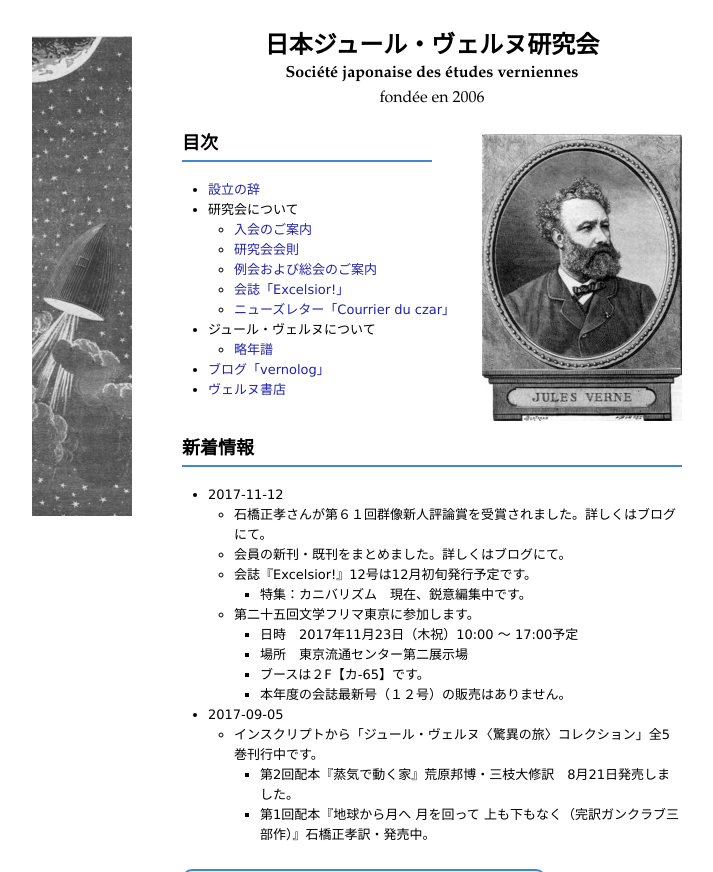
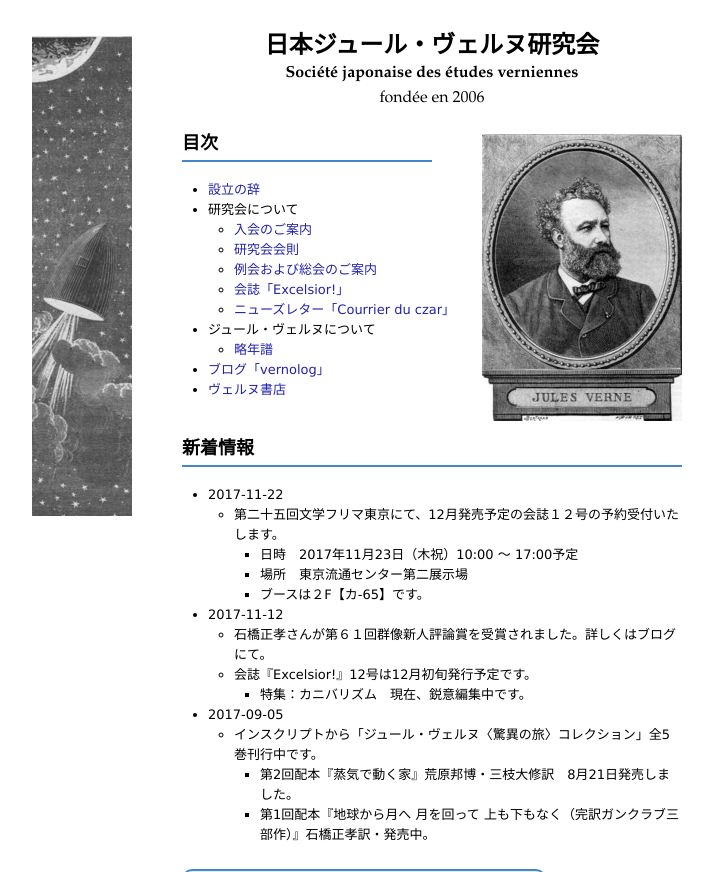
Before and after one commit to sjev2006/sjev2006.github.io, a Jekyll site: the page built from index.md, in a window 1280 px wide, cut to the strip 0-872 px from the top of the page. Shown: the whole strip, without its empty margins (283-996 px from the left). Built offline with Jekyll 4.4.1, drawn with Linux system fonts in a browser that asks for light colours.

Commit message:
Update index.yml

```diff
--- a/_data/index.yml
+++ b/_data/index.yml
@@ -1,21 +1,17 @@
+- date: 2017-11-22
+  summary: 第二十五回文学フリマ東京にて、12月発売予定の会誌１２号の予約受付いたします。
+  detail:
+  - 日時　2017年11月23日（木祝）10:00 〜 17:00予定
+  - 場所　東京流通センター第二展示場
+  - ブースは２F【カ-65】です。
+
 - date: 2017-11-12
   summary: 石橋正孝さんが第６１回群像新人評論賞を受賞されました。詳しくはブログにて。
-
-- date: 2017-11-12
-  summary: 会員の新刊・既刊をまとめました。詳しくはブログにて。
 
 - date: 2017-11-12
   summary: 会誌『Excelsior!』12号は12月初旬発行予定です。
   detail:
   - 特集：カニバリズム　現在、鋭意編集中です。
-
-- date: 2017-11-12
-  summary: 第二十五回文学フリマ東京に参加します。
-  detail:
-  - 日時　2017年11月23日（木祝）10:00 〜 17:00予定
-  - 場所　東京流通センター第二展示場
-  - ブースは２F【カ-65】です。
-  - 本年度の会誌最新号（１２号）の販売はありません。
 
 - date: 2017-09-05
   summary: インスクリプトから「ジュール・ヴェルヌ〈驚異の旅〉コレクション」全5巻刊行中です。
```
